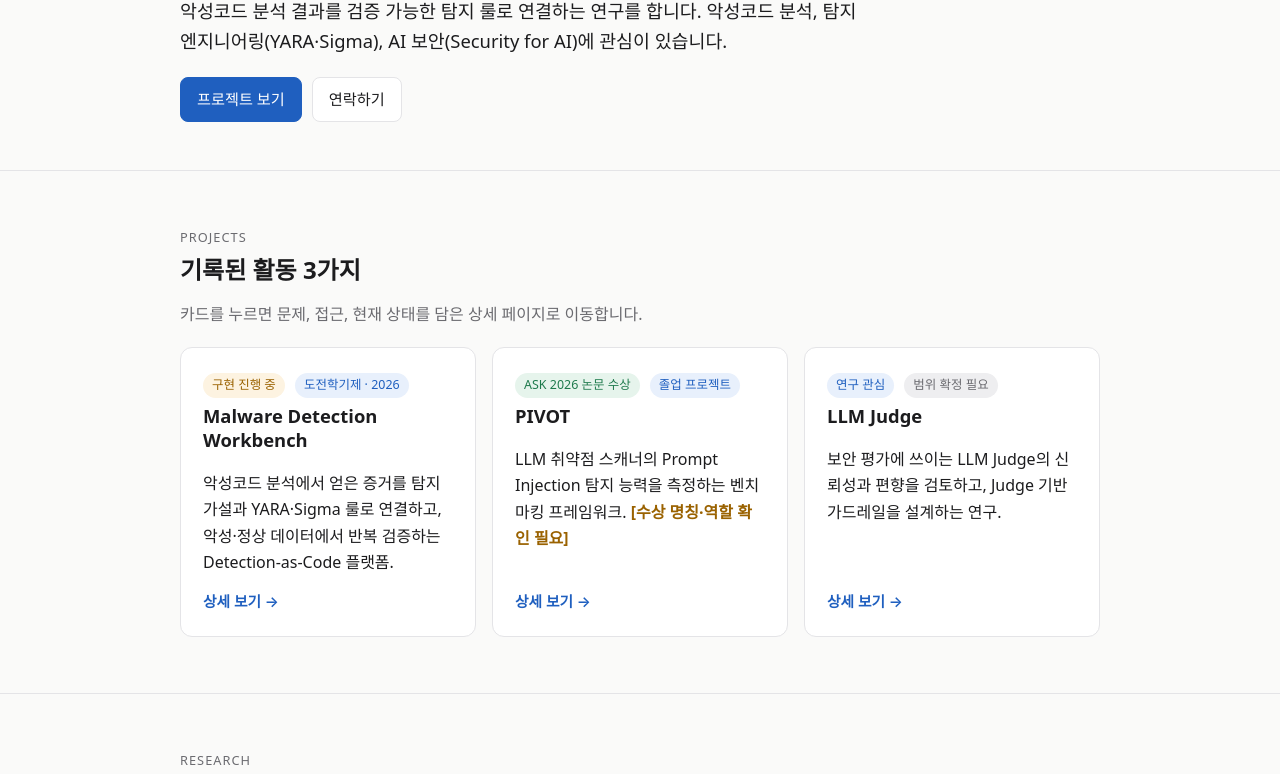
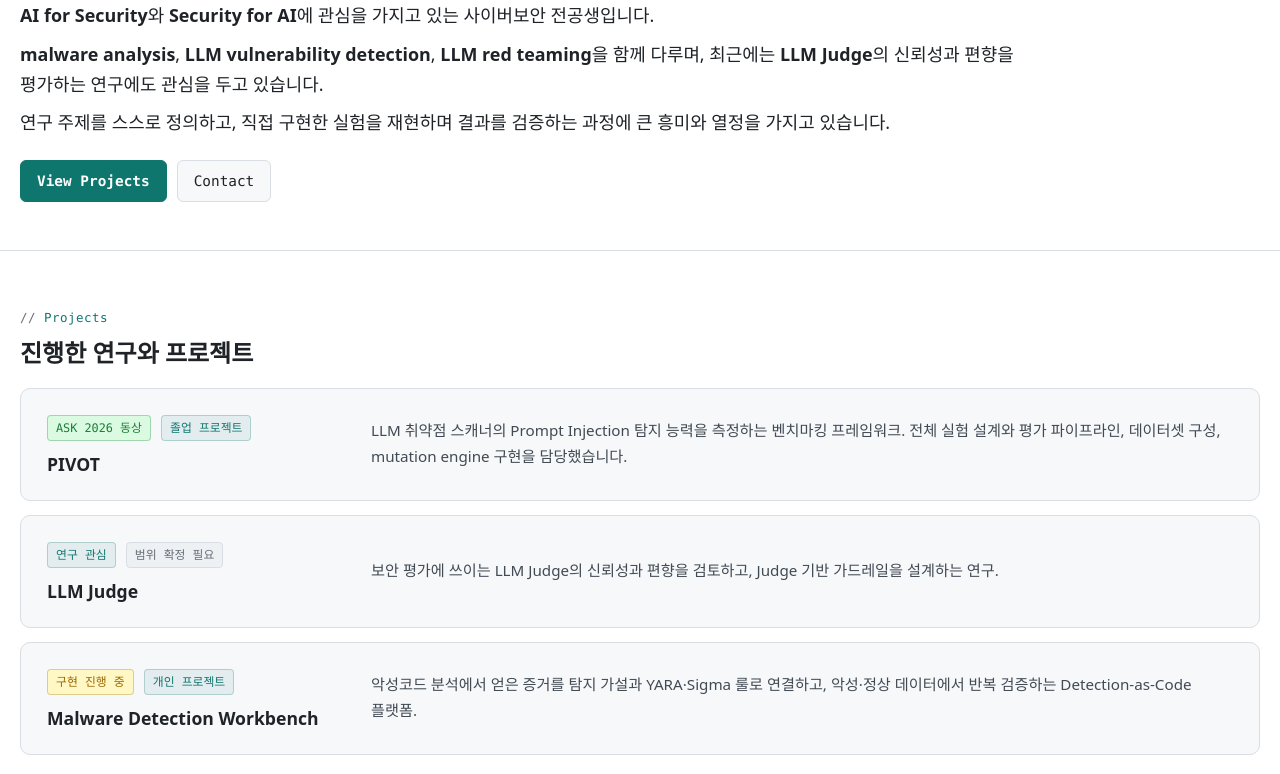
Before and after one commit to ODamDam/dam-portfolio, a plain HTML site: page index.html in a window 1280 px wide. Shown: the part 218-992 px from the top of the page. Drawn offline with Linux system fonts and the light colour scheme.

Commit message:
Rework site design: light theme, mono labels, scroll motion, wider layout
- Replace color tokens with a white-background set and a single teal accent
- Use a monospace stack for section labels, nav, badges and log dates
- Add proximity scroll snap and a reveal transition on index sections
- Rewrite the intro copy and split it into per-sentence blocks
- Rebuild the projects section as stacked wide cards, ordered by date
- Widen pages to 1280px and cap body paragraphs at 1000px
- Keep Korean line breaks at word boundaries site-wide

Co-Authored-By: Claude Opus 5 <noreply@anthropic.com>
Claude-Session: https://claude.ai/code/session_01LNW3yJDeyTSfwRLtoXqCof

```diff
--- a/index.html
+++ b/index.html
@@ -7,64 +7,91 @@
 <meta name="description" content="Damin Oh 사이버보안 연구 및 프로젝트 포트폴리오">
 <style>
   :root {
-    --bg: #fafaf9; --surface: #ffffff; --ink: #1c1c1e; --muted: #6b6b70; --line: #e4e4e7;
-    --accent: #1f5fbf; --accent-soft: #e8f0fc; --ok: #1e7a4c; --ok-soft: #e6f4ec;
-    --warn: #9a6200; --warn-soft: #fdf3e1; --radius: 12px; --max: 960px;
+    color-scheme: light;
+    --bg: #ffffff; --surface: #f6f8fa; --surface-2: #eef2f6; --ink: #1f2328; --muted: #656d76; --line: #d8dee4;
+    --accent: #0f766e; --accent-ink: #ffffff; --accent-soft: rgba(15,118,110,.08);
+    --ok: #1a7f37; --ok-soft: #dafbe1; --warn: #9a6700; --warn-soft: #fff8c5; --gray-soft: #eef1f4;
+    --radius: 10px; --max:1280px;
+    --mono: ui-monospace, "JetBrains Mono", "Cascadia Mono", Consolas, "Courier New", monospace;
+    --sans: system-ui, -apple-system, "Segoe UI", "Malgun Gothic", "Apple SD Gothic Neo", sans-serif;
   }
   * { box-sizing: border-box; }
-  html { scroll-behavior: smooth; }
-  body { margin: 0; font-family: system-ui, -apple-system, "Segoe UI", "Malgun Gothic", "Apple SD Gothic Neo", sans-serif;
-    color: var(--ink); background: var(--bg); line-height: 1.65; }
+  html { scroll-behavior: smooth; scroll-padding-top: 64px; scroll-snap-type: y proximity; }
+  ::selection { background: #b7e4dc; color: var(--ink); }
+  body { margin: 0; font-family: var(--sans); color: var(--ink); background: var(--bg);
+    line-height: 1.7; word-break: keep-all; overflow-wrap: break-word; -webkit-font-smoothing: antialiased; }
   a { color: var(--accent); text-decoration: none; }
   a:hover { text-decoration: underline; }
   .wrap { max-width: var(--max); margin: 0 auto; padding: 0 20px; }
-  section { padding: 56px 0; border-top: 1px solid var(--line); }
-  h1, h2, h3 { line-height: 1.3; margin: 0 0 12px; }
-  h2 { font-size: 1.5rem; } h3 { font-size: 1.15rem; }
-  .eyebrow { font-size: .8rem; letter-spacing: .08em; text-transform: uppercase; color: var(--muted); margin-bottom: 6px; }
+  section { padding: 56px 0; border-top: 1px solid var(--line); scroll-snap-align: start; }
+
+  /* 스크롤 진입 시 섹션이 살짝 올라오며 나타나는 효과 (JS가 켜진 경우에만 숨김) */
+  .js .reveal { opacity: 0; transform: translateY(18px); transition: opacity .7s ease, transform .7s cubic-bezier(.2,.7,.2,1); }
+  .js .reveal.in { opacity: 1; transform: none; }
+
+  @media (prefers-reduced-motion: reduce) {
+    html { scroll-behavior: auto; scroll-snap-type: none; }
+    .js .reveal, .js .reveal.in { opacity: 1; transform: none; transition: none; }
+  }
+  h1, h2, h3 { line-height: 1.3; margin: 0 0 12px; font-weight: 700; }
+  h2 { font-size: 1.5rem; } h3 { font-size: 1.1rem; }
+  .eyebrow { font-family: var(--mono); font-size: .78rem; letter-spacing: .04em; color: var(--accent); margin-bottom: 8px; }
+  .eyebrow::before { content: "// "; color: var(--muted); }
   .muted { color: var(--muted); }
+  code, .mono { font-family: var(--mono); font-size: .92em; }
 
-  header.site { position: sticky; top: 0; z-index: 10; background: rgba(250,250,249,.92);
+  header.site { position: sticky; top: 0; z-index: 10; background: rgba(255,255,255,.92);
     backdrop-filter: blur(6px); border-bottom: 1px solid var(--line); }
   header.site .wrap { display: flex; align-items: center; justify-content: space-between; min-height: 56px; flex-wrap: wrap; gap: 8px; }
-  header.site .brand { font-weight: 700; color: var(--ink); }
-  nav a { margin-left: 18px; color: var(--ink); font-size: .95rem; }
+  header.site .brand { font-family: var(--mono); font-weight: 700; color: var(--ink); }
+  header.site .brand::after { content: "_"; color: var(--accent); margin-left: 2px; }
+  nav a { margin-left: 18px; color: var(--muted); font-family: var(--mono); font-size: .88rem; }
+  nav a:hover { color: var(--ink); text-decoration: none; }
 
   .hero { padding: 72px 0 48px; border-top: none; }
-  .hero h1 { font-size: 2.2rem; }
-  .hero .lead { font-size: 1.15rem; max-width: 680px; margin: 8px 0 20px; }
+  .hero h1 { font-size: 2.3rem; letter-spacing: -.01em; }
+  .hero .lead { font-size: 1.12rem; max-width: 1000px; margin: 8px 0 22px; color: var(--ink); }
+  .hero .lead .s { display: block; margin-bottom: 8px; word-break: keep-all; overflow-wrap: break-word; }
+  .hero .lead .s:last-child { margin-bottom: 0; }
   .btn-row { display: flex; gap: 10px; flex-wrap: wrap; }
-  .btn { display: inline-block; padding: 9px 16px; border-radius: 8px; border: 1px solid var(--line);
-    background: var(--surface); color: var(--ink); font-size: .95rem; }
-  .btn.primary { background: var(--accent); border-color: var(--accent); color: #fff; }
+  .btn { display: inline-block; padding: 8px 16px; border-radius: 6px; border: 1px solid var(--line);
+    background: var(--surface); color: var(--ink); font-family: var(--mono); font-size: .9rem; }
+  .btn.primary { background: var(--accent); border-color: var(--accent); color: var(--accent-ink); font-weight: 700; }
   .btn:hover { text-decoration: none; border-color: var(--accent); }
 
-  .badge { display: inline-block; font-size: .78rem; padding: 2px 9px; border-radius: 999px;
-    background: var(--accent-soft); color: var(--accent); margin-right: 6px; margin-bottom: 6px; }
-  .badge.ok { background: var(--ok-soft); color: var(--ok); }
-  .badge.warn { background: var(--warn-soft); color: var(--warn); }
-  .badge.gray { background: #eeeef0; color: var(--muted); }
+  .badge { display: inline-block; font-family: var(--mono); font-size: .74rem; padding: 2px 8px; border-radius: 4px;
+    background: var(--accent-soft); color: var(--accent); border: 1px solid rgba(15,118,110,.25);
+    margin-right: 6px; margin-bottom: 6px; }
+  .badge.ok { background: var(--ok-soft); color: var(--ok); border-color: rgba(26,127,55,.3); }
+  .badge.warn { background: var(--warn-soft); color: var(--warn); border-color: rgba(154,103,0,.3); }
+  .badge.gray { background: var(--gray-soft); color: var(--muted); border-color: var(--line); }
   .pending { color: var(--warn); font-weight: 600; }
 
-  .grid { display: grid; gap: 16px; grid-template-columns: repeat(auto-fit, minmax(270px, 1fr)); }
-  a.card { display: flex; flex-direction: column; background: var(--surface); border: 1px solid var(--line);
-    border-radius: var(--radius); padding: 22px; color: var(--ink); transition: border-color .15s, box-shadow .15s; }
-  a.card:hover { text-decoration: none; border-color: var(--accent); box-shadow: 0 2px 12px rgba(31,95,191,.08); }
-  a.card p { margin: 6px 0 14px; }
-  a.card .more { margin-top: auto; font-size: .92rem; color: var(--accent); font-weight: 600; }
+  .stack { display: flex; flex-direction: column; gap: 14px; }
+  a.card { display: grid; grid-template-columns: 300px 1fr; gap: 24px; align-items: center;
+    background: var(--surface); border: 1px solid var(--line); border-radius: var(--radius);
+    padding: 24px 26px; color: var(--ink); transition: border-color .15s, background .15s; }
+  a.card:hover { text-decoration: none; border-color: var(--accent); background: var(--surface-2); }
+  a.card .head h3 { margin: 6px 0 0; }
+  a.card p { margin: 0; color: #424a53; font-size: .95rem; word-break: keep-all; }
+  a.card .more { font-family: var(--mono); font-size: .88rem; color: var(--accent); white-space: nowrap; }
 
-  .rq { border-left: 3px solid var(--accent); padding: 4px 0 4px 14px; margin: 14px 0; }
+  @media (max-width: 760px) {
+    a.card { grid-template-columns: 1fr; gap: 10px; align-items: start; }
+  }
+
+  .rq { border-left: 2px solid var(--accent); padding: 4px 0 4px 16px; margin: 16px 0; }
   .rq strong { display: block; margin-bottom: 2px; }
 
   ul.clean { list-style: none; padding: 0; margin: 0; }
-  ul.clean li { padding: 10px 0; border-bottom: 1px solid var(--line); display: flex; gap: 16px; }
-  ul.clean li .when { min-width: 120px; color: var(--muted); font-size: .9rem; }
+  ul.clean li { padding: 12px 0; border-bottom: 1px solid var(--line); display: flex; gap: 16px; }
+  ul.clean li .when { min-width: 140px; font-family: var(--mono); color: var(--accent); font-size: .85rem; padding-top: 2px; }
 
-  footer { padding: 32px 0 48px; color: var(--muted); font-size: .9rem; border-top: 1px solid var(--line); }
+  footer { padding: 32px 0 48px; color: var(--muted); font-size: .88rem; border-top: 1px solid var(--line); font-family: var(--mono); }
 
   @media (max-width: 640px) {
-    .hero h1 { font-size: 1.7rem; }
-    nav a { margin-left: 12px; font-size: .88rem; }
+    .hero h1 { font-size: 1.8rem; }
+    nav a { margin-left: 12px; font-size: .82rem; }
     ul.clean li { flex-direction: column; gap: 2px; }
   }
 </style>
@@ -88,59 +115,57 @@
 
   <section class="hero" id="about">
     <div class="wrap">
-      <div class="eyebrow">Cybersecurity Research &amp; Detection Engineering</div>
+      <div class="eyebrow">Cybersecurity Student</div>
       <h1>Damin Oh</h1>
       <p class="lead">
-        악성코드 분석 결과를 검증 가능한 탐지 룰로 연결하는 연구를 합니다. 악성코드 분석, 탐지 엔지니어링(YARA·Sigma), AI 보안(Security for AI)에 관심이 있습니다.
+        <span class="s"><strong>AI for Security</strong>와 <strong>Security for AI</strong>에 관심을 가지고 있는 사이버보안 전공생입니다.</span>
+        <span class="s"><strong>malware analysis</strong>, <strong>LLM vulnerability detection</strong>, <strong>LLM red teaming</strong>을 함께 다루며, 최근에는 <strong>LLM Judge</strong>의 신뢰성과 편향을 평가하는 연구에도 관심을 두고 있습니다.</span>
+        <span class="s">연구 주제를 스스로 정의하고, 직접 구현한 실험을 재현하며 결과를 검증하는 과정에 큰 흥미와 열정을 가지고 있습니다.</span>
       </p>
       <div class="btn-row">
-        <a class="btn primary" href="#projects">프로젝트 보기</a>
-        <a class="btn" href="#contact">연락하기</a>
+        <a class="btn primary" href="#projects">View Projects</a>
+        <a class="btn" href="#contact">Contact</a>
       </div>
     </div>
   </section>
 
-  <section id="projects">
+  <section id="projects" class="reveal">
     <div class="wrap">
       <div class="eyebrow">Projects</div>
-      <h2>기록된 활동 3가지</h2>
-      <p class="muted">카드를 누르면 문제, 접근, 현재 상태를 담은 상세 페이지로 이동합니다.</p>
+      <h2>진행한 연구와 프로젝트</h2>
 
-      <div class="grid" style="margin-top:20px">
-        <a class="card" href="projects/malware-detection-workbench.html">
-          <div>
-            <span class="badge warn">구현 진행 중</span>
-            <span class="badge">도전학기제 · 2026</span>
+      <div class="stack" style="margin-top:20px">
+        <a class="card" href="projects/pivot.html">
+          <div class="head">
+            <span class="badge ok">ASK 2026 동상</span>
+            <span class="badge">졸업 프로젝트</span>
+            <h3>PIVOT</h3>
           </div>
-          <h3>Malware Detection Workbench</h3>
-          <p>악성코드 분석에서 얻은 증거를 탐지 가설과 YARA·Sigma 룰로 연결하고, 악성·정상 데이터에서 반복 검증하는 Detection-as-Code 플랫폼.</p>
-          <span class="more">상세 보기 →</span>
-        </a>
-
-        <a class="card" href="projects/pivot.html">
-          <div>
-            <span class="badge ok">ASK 2026 논문 수상</span>
-            <span class="badge">졸업 프로젝트</span>
-          </div>
-          <h3>PIVOT</h3>
-          <p>LLM 취약점 스캐너의 Prompt Injection 탐지 능력을 측정하는 벤치마킹 프레임워크. <span class="pending">[수상 명칭·역할 확인 필요]</span></p>
-          <span class="more">상세 보기 →</span>
+          <p>LLM 취약점 스캐너의 Prompt Injection 탐지 능력을 측정하는 벤치마킹 프레임워크. 전체 실험 설계와 평가 파이프라인, 데이터셋 구성, mutation engine 구현을 담당했습니다.</p>
         </a>
 
         <a class="card" href="projects/llm-judge.html">
-          <div>
+          <div class="head">
             <span class="badge">연구 관심</span>
             <span class="badge gray">범위 확정 필요</span>
+            <h3>LLM Judge</h3>
           </div>
-          <h3>LLM Judge</h3>
           <p>보안 평가에 쓰이는 LLM Judge의 신뢰성과 편향을 검토하고, Judge 기반 가드레일을 설계하는 연구.</p>
-          <span class="more">상세 보기 →</span>
+        </a>
+
+        <a class="card" href="projects/malware-detection-workbench.html">
+          <div class="head">
+            <span class="badge warn">구현 진행 중</span>
+            <span class="badge">개인 프로젝트</span>
+            <h3>Malware Detection Workbench</h3>
+          </div>
+          <p>악성코드 분석에서 얻은 증거를 탐지 가설과 YARA·Sigma 룰로 연결하고, 악성·정상 데이터에서 반복 검증하는 Detection-as-Code 플랫폼.</p>
         </a>
       </div>
     </div>
   </section>
 
-  <section id="research">
+  <section id="research" class="reveal">
     <div class="wrap">
       <div class="eyebrow">Research</div>
       <h2>연구 질문</h2>
@@ -161,21 +186,21 @@
     </div>
   </section>
 
-  <section id="log">
+  <section id="log" class="reveal">
     <div class="wrap">
       <div class="eyebrow">Log</div>
       <h2>활동 기록</h2>
       <ul class="clean">
-        <li><span class="when">2026.07 ~</span><span>이화여자대학교 SApp 학부 연구 인턴</span></li>
+        <li><span class="when">2026.07 ~</span><span><a href="projects/sapp-intern.html">이화여자대학교 SApp 학부 연구 인턴</a></span></li>
         <li><span class="when">2022.03 ~ 2027.02</span><span>이화여자대학교 사이버보안전공 (입학 2022.03, 졸업 예정 2027.02)</span></li>
         <li><span class="when">2026-11</span><span>Malware Detection Workbench 구현 진행 중 (기능 동결 계획 2026-11-22)</span></li>
-        <li><span class="when">2026</span><span>PIVOT, ASK 2026 논문 수상 <span class="pending">[날짜 확인 필요]</span></span></li>
+        <li><span class="when">2026.05</span><span>PIVOT, ASK 2026 학부생·고등학생 논문 경진대회 동상</span></li>
         <li><span class="when">연재</span><span>Velog "Weekly Security News" (<a href="https://velog.io/@damdam03/posts">velog.io/@damdam03</a>)</span></li>
       </ul>
     </div>
   </section>
 
-  <section id="contact">
+  <section id="contact" class="reveal">
     <div class="wrap">
       <div class="eyebrow">Contact</div>
       <h2>연락</h2>
@@ -191,5 +216,21 @@
   </div>
 </footer>
 
+<script>
+  document.documentElement.classList.add('js');
+  (function () {
+    var els = document.querySelectorAll('.reveal');
+    if (!('IntersectionObserver' in window)) {
+      els.forEach(function (el) { el.classList.add('in'); });
+      return;
+    }
+    var io = new IntersectionObserver(function (entries) {
+      entries.forEach(function (e) {
+        if (e.isIntersecting) { e.target.classList.add('in'); io.unobserve(e.target); }
+      });
+    }, { threshold: 0.12 });
+    els.forEach(function (el) { io.observe(el); });
+  })();
+</script>
 </body>
 </html>
```
Also changed, not shown: projects/llm-judge.html (+13 -8 lines), projects/malware-detection-workbench.html (+12 -7 lines).
